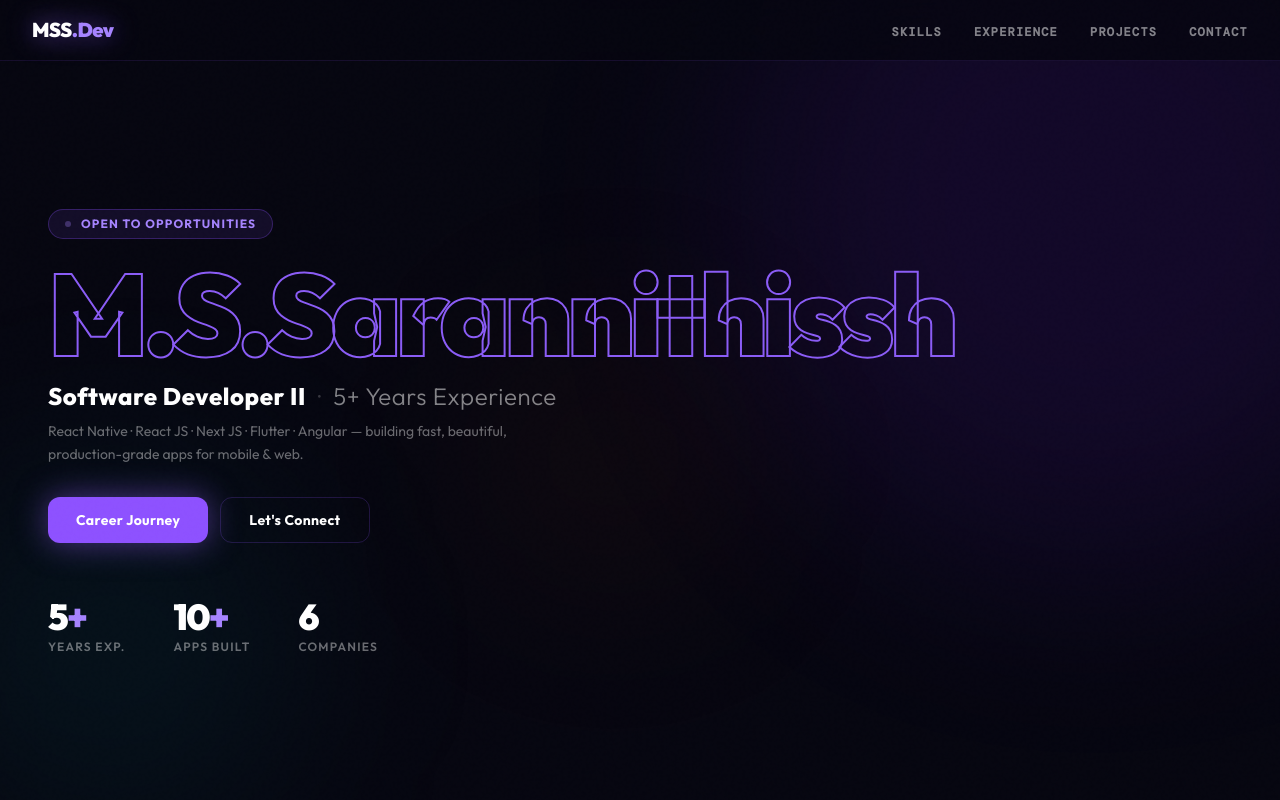
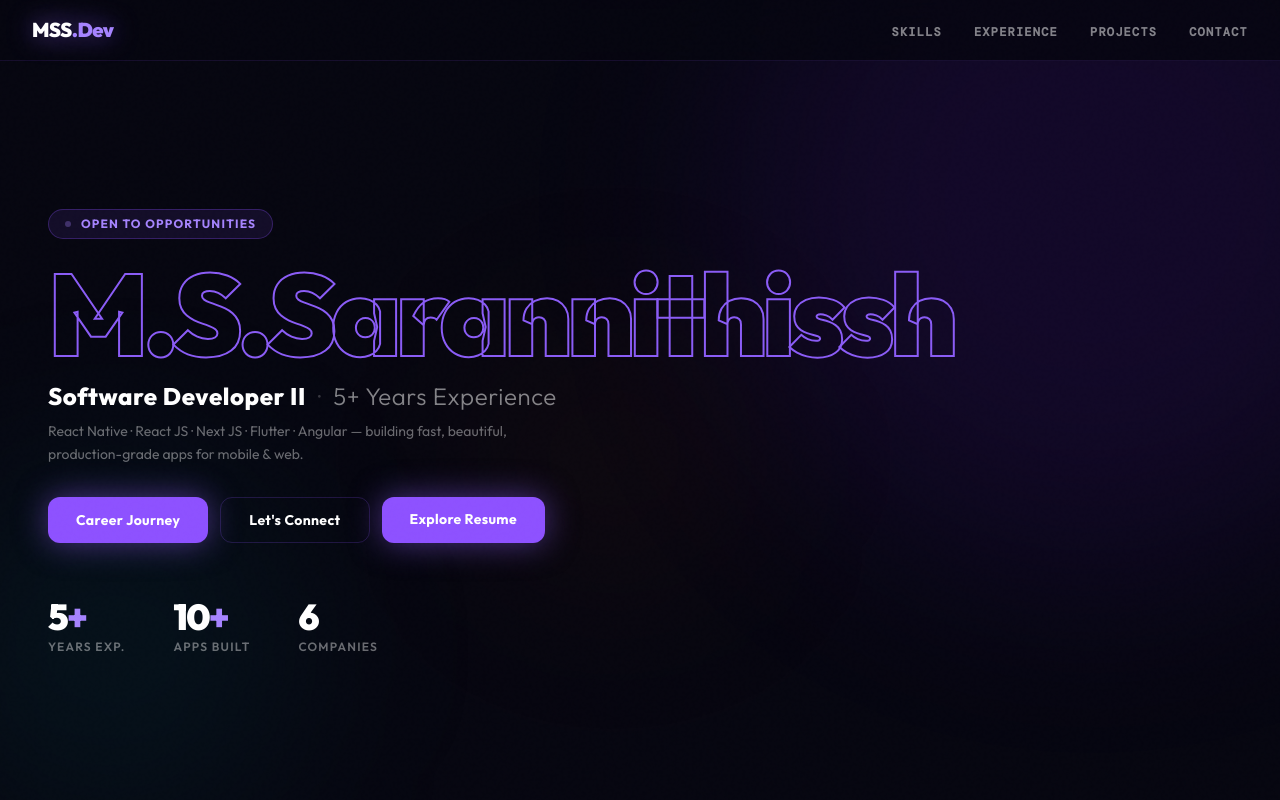
Before and after one commit to sarannithisshms/portfoile, a React (Vite) app: page / in a window 1280 px wide. Shown: the top 800 px of the page. Built offline with nearby package versions, Linux system fonts and the light colour scheme.

Commit message:
fix  deploymentcode

```diff
--- a/index.html
+++ b/index.html
@@ -1,8 +1,9 @@
-<!doctype html>
+<!DOCTYPE html>
 <html lang="en">
   <head>
     <meta charset="UTF-8" />
-    <link rel="icon" type="image/svg+xml" href="/favicon.svg" />
+    <link rel="icon" type="image/svg+xml" href="/mysite/favicon.svg" />
+    <link rel="icon" type="image/png" href="/mysite/favicon.png" />
     <meta name="viewport" content="width=device-width, initial-scale=1.0" />
     <title>my-portfolio</title>
   </head>
--- a/src/App.jsx
+++ b/src/App.jsx
@@ -300,14 +300,14 @@ export default function Portfolio() {
             >
               Let's Connect
             </button>
-            {/* <a
-             href={`${import.meta.env.BASE_URL}resume.pdf`}
+            <a
+             href={`${import.meta.env.BASE_URL}/resume.pdf`}
               target="_blank" rel="noopener noreferrer"
               //download="Sarannithissh_Resume.pdf"
               className="px-7 py-3 bg-violet-500 text-white font-bold rounded-xl text-sm tracking-wide shadow-[0_0_32px_rgba(139,92,246,0.5)] transition-all duration-150 hover:-translate-y-1 hover:scale-105 hover:shadow-[0_0_60px_rgba(139,92,246,0.75)] active:scale-95"
             >
               Explore Resume
-            </a> */}
+            </a>
           </div>
 
           {/* STATS */}
--- a/vite.config.js
+++ b/vite.config.js
@@ -10,5 +10,5 @@ export default defineConfig({
     tailwindcss(),
     babel({ presets: [reactCompilerPreset()] }),
   ],
-  base:'/portfolio'
+  base:'/mysite/'
 })
```
